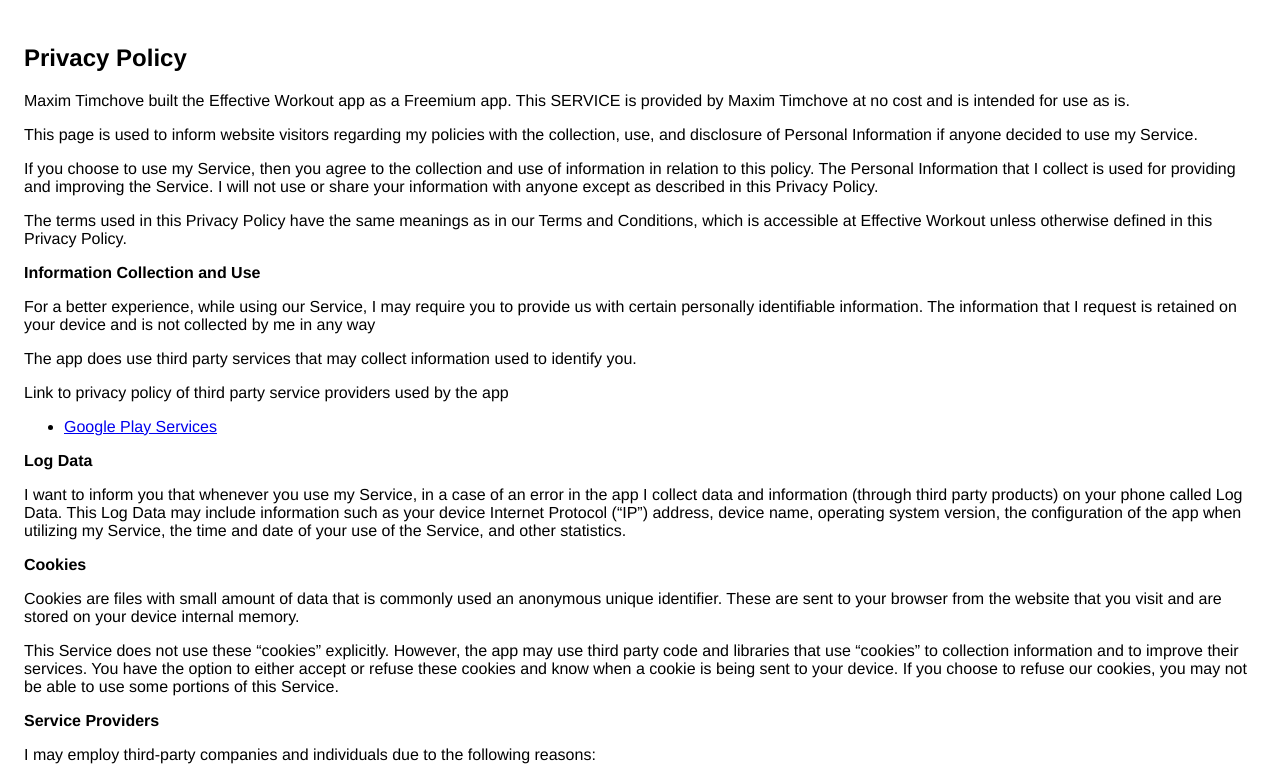
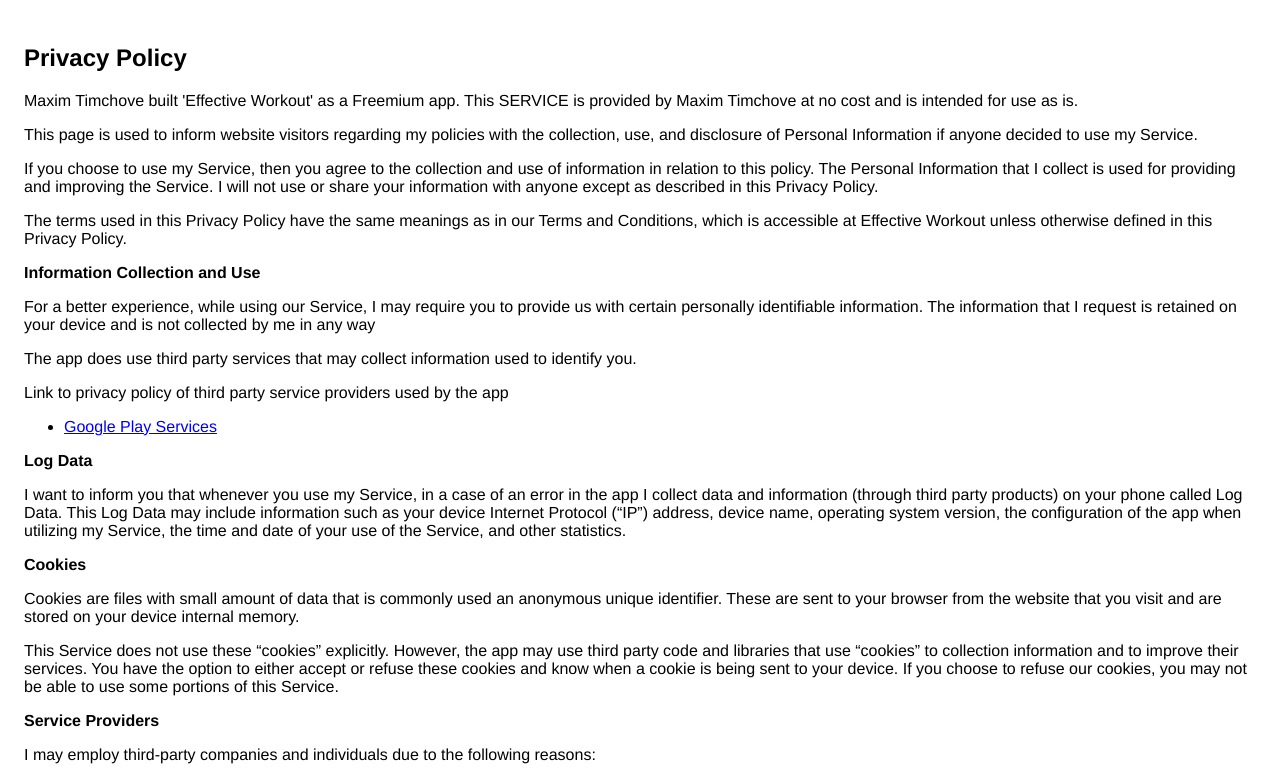
Before and after one commit to Cubic-M/Cubic-M.github.io, a plain HTML site: page privacy_policy.html in a window 1280 px wide. Shown: the top 777 px of the page. Drawn offline with Linux system fonts and the light colour scheme.

Commit message:
Update privacy_policy.html

```diff
--- a/privacy_policy.html
+++ b/privacy_policy.html
@@ -1,4 +1,4 @@
-<!DOCTYPE html><html> <head> <meta charset="utf-8"> <meta name="viewport" content="width=device-width"> <title>Privacy Policy</title> <style>body{font-family: "Helvetica Neue", Helvetica, Arial, sans-serif; padding:1em;}</style></head> <body><h2>Privacy Policy</h2> <p> Maxim Timchove built the Effective Workout app as a Freemium app. This SERVICE is provided by Maxim Timchove at no cost and is intended for use as is.
+<!DOCTYPE html><html> <head> <meta charset="utf-8"> <meta name="viewport" content="width=device-width"> <title>Privacy Policy</title> <style>body{font-family: "Helvetica Neue", Helvetica, Arial, sans-serif; padding:1em;}</style></head> <body><h2>Privacy Policy</h2> <p> Maxim Timchove built 'Effective Workout' as a Freemium app. This SERVICE is provided by Maxim Timchove at no cost and is intended for use as is.
                   </p> <p>This page is used to inform website visitors regarding my policies with the collection, use, and
                     disclosure of Personal Information if anyone decided to use my Service.
                   </p> <p>If you choose to use my Service, then you agree to the collection and use of information in relation
```
